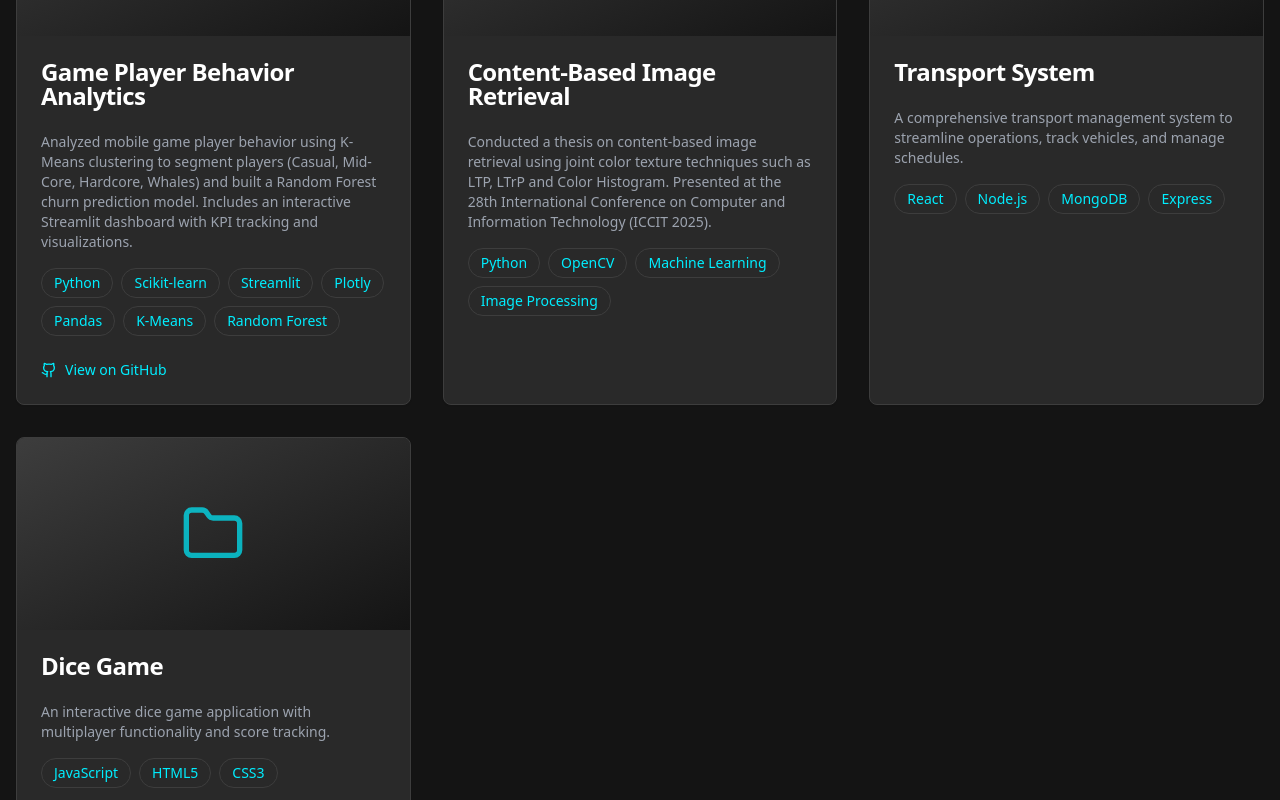
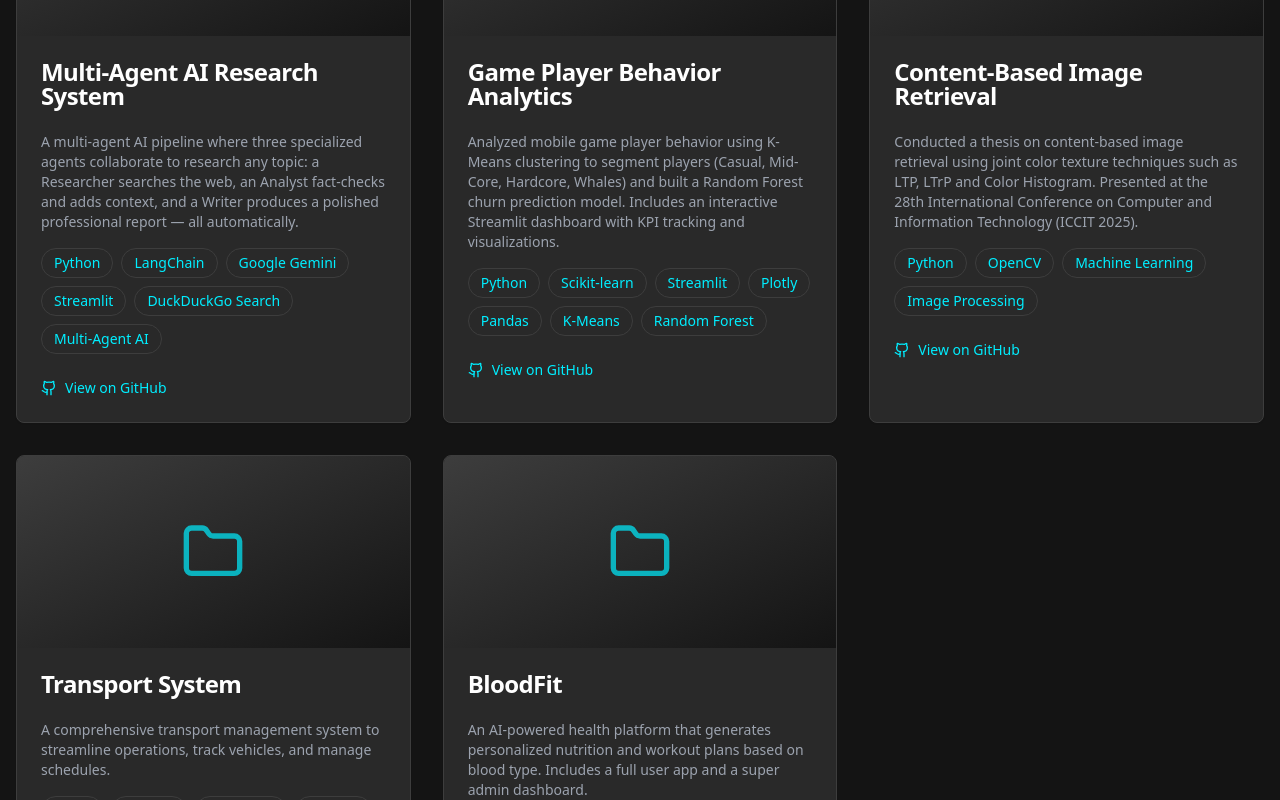
Before and after one commit to rdas757/rdas-portfolio, a React (Vite) app: page / in a window 1280 px wide. Shown: the part 3160-3960 px from the top of the page. Built offline with nearby package versions, Linux system fonts and the light colour scheme.

Commit message:
Update projects section

```diff
--- a/src/components/Projects.tsx
+++ b/src/components/Projects.tsx
@@ -13,6 +13,12 @@ interface Project {
 
 const projects: Project[] = [
   {
+    title: "Multi-Agent AI Research System",
+    description: "A multi-agent AI pipeline where three specialized agents collaborate to research any topic: a Researcher searches the web, an Analyst fact-checks and adds context, and a Writer produces a polished professional report — all automatically.",
+    technologies: ["Python", "LangChain", "Google Gemini", "Streamlit", "DuckDuckGo Search", "Multi-Agent AI"],
+    githubUrl: "https://github.com/rdas757/-Multi-agent-researcher",
+  },
+  {
     title: "Game Player Behavior Analytics",
     description: "Analyzed mobile game player behavior using K-Means clustering to segment players (Casual, Mid-Core, Hardcore, Whales) and built a Random Forest churn prediction model. Includes an interactive Streamlit dashboard with KPI tracking and visualizations.",
     technologies: ["Python", "Scikit-learn", "Streamlit", "Plotly", "Pandas", "K-Means", "Random Forest"],
@@ -22,16 +28,19 @@ const projects: Project[] = [
     title: "Content-Based Image Retrieval",
     description: "Conducted a thesis on content-based image retrieval using joint color texture techniques such as LTP, LTrP and Color Histogram. Presented at the 28th International Conference on Computer and Information Technology (ICCIT 2025).",
     technologies: ["Python", "OpenCV", "Machine Learning", "Image Processing"],
+    githubUrl: "https://github.com/rdas757/Content-Based-Image-Retrieval",
   },
   {
     title: "Transport System",
     description: "A comprehensive transport management system to streamline operations, track vehicles, and manage schedules.",
     technologies: ["React", "Node.js", "MongoDB", "Express"],
+    githubUrl: "https://github.com/rdas757/Transport-System",
   },
   {
-    title: "Dice Game",
-    description: "An interactive dice game application with multiplayer functionality and score tracking.",
-    technologies: ["JavaScript", "HTML5", "CSS3"],
+    title: "BloodFit",
+    description: "An AI-powered health platform that generates personalized nutrition and workout plans based on blood type. Includes a full user app and a super admin dashboard.",
+    technologies: ["AI", "React", "Node.js", "MongoDB", "Health Tech"],
+    githubUrl: "https://github.com/rdas757/BloodFit",
   },
 ];
 
```
